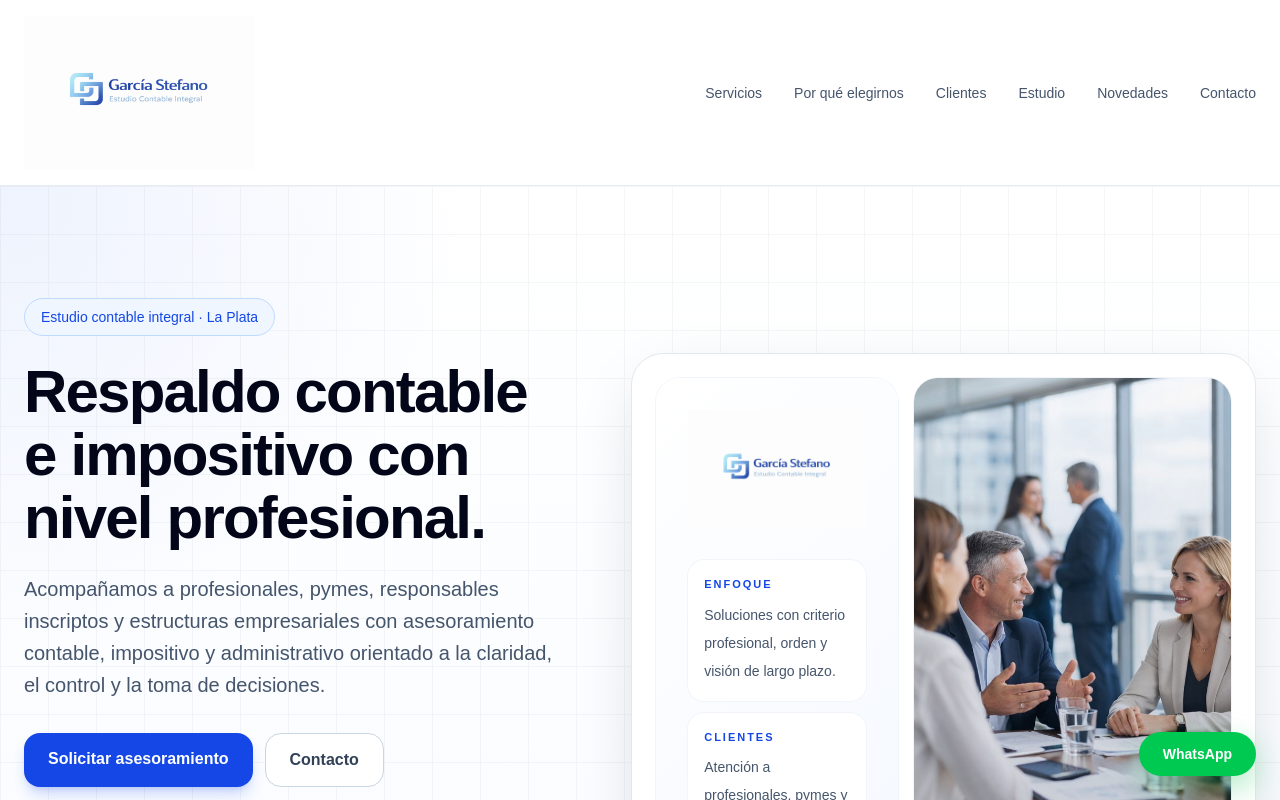
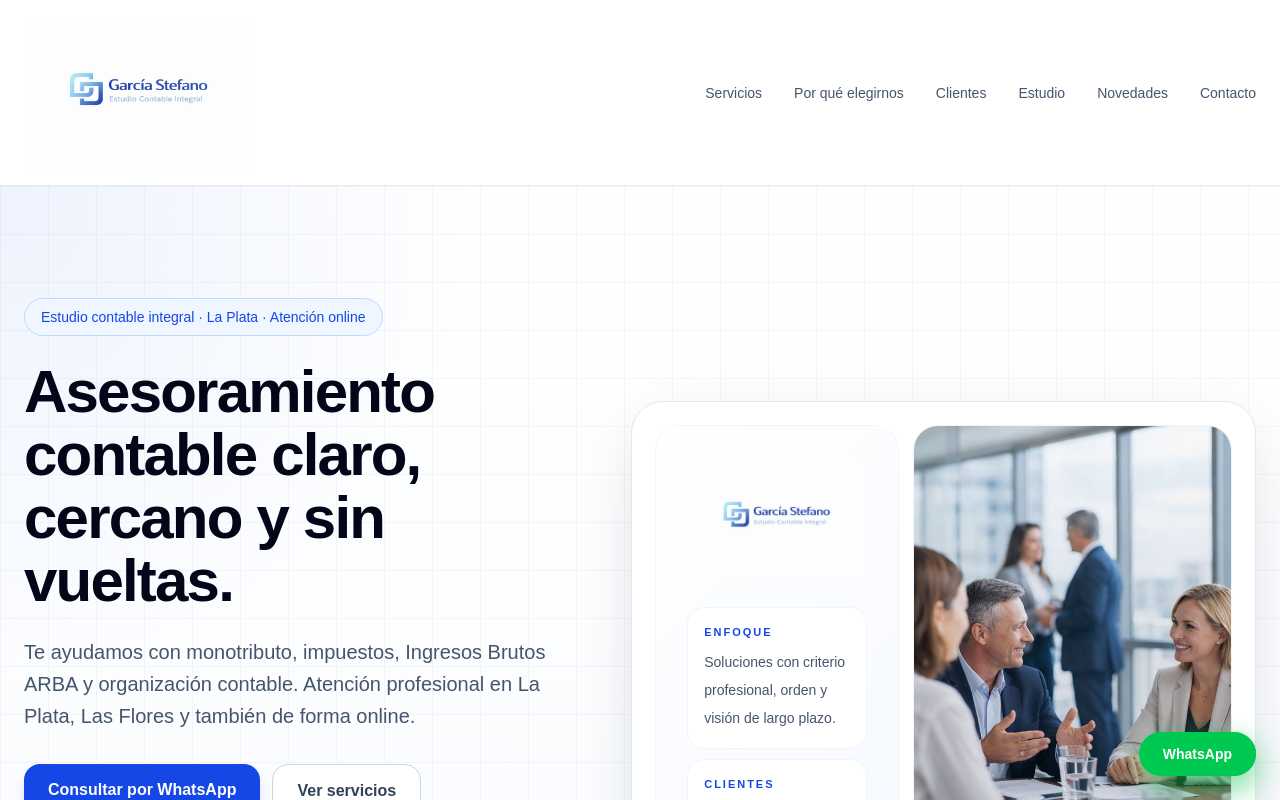
Before and after one commit to diegoartola/garciastefano-web, a Next.js app: page / in a window 1280 px wide. Shown: the top 800 px of the page. Built offline with nearby package versions, Linux system fonts and the light colour scheme; no server answers.

Commit message:
fix: landing seo Las Flores en cards

```diff
--- a/app/page.tsx
+++ b/app/page.tsx
@@ -56,18 +56,17 @@ export default async function Home() {
         <div className="relative mx-auto grid max-w-7xl items-center gap-10 md:gap-16 lg:grid-cols-[1fr_1.15fr] motion-safe:animate-[fadeUp_.7s_ease-out]">
           <div className="text-center lg:text-left">
             <span className="inline-flex rounded-full border border-blue-200 bg-blue-50 px-4 py-2 text-[12px] font-medium text-blue-700 md:text-sm">
-              Estudio contable integral · La Plata
+              Estudio contable integral · La Plata · Atención online
             </span>
 
-            <h1 className="mx-auto mt-5 max-w-[12ch] text-[2.45rem] font-bold leading-[1.08] tracking-[-0.03em] text-slate-950 sm:max-w-none sm:text-5xl md:mt-6 md:text-5xl lg:mx-0 lg:text-6xl lg:leading-[1.05]">
-              Respaldo contable e impositivo con nivel profesional.
+            <h1 className="mx-auto mt-5 max-w-[13ch] text-[2.45rem] font-bold leading-[1.08] tracking-[-0.03em] text-slate-950 sm:max-w-none sm:text-5xl md:mt-6 md:text-5xl lg:mx-0 lg:text-6xl lg:leading-[1.05]">
+              Asesoramiento contable claro, cercano y sin vueltas.
             </h1>
 
-            <p className="mx-auto mt-5 max-w-[36rem] text-[1.05rem] leading-8 text-slate-600 sm:text-lg md:mt-6 md:max-w-2xl md:text-xl lg:mx-0">
-              Acompañamos a profesionales, pymes, responsables inscriptos y
-              estructuras empresariales con asesoramiento contable, impositivo y
-              administrativo orientado a la claridad, el control y la toma de
-              decisiones.
+            <p className="mx-auto mt-5 max-w-[38rem] text-[1.05rem] leading-8 text-slate-600 sm:text-lg md:mt-6 md:max-w-2xl md:text-xl lg:mx-0">
+              Te ayudamos con monotributo, impuestos, Ingresos Brutos ARBA y
+              organización contable. Atención profesional en La Plata, Las
+              Flores y también de forma online.
             </p>
 
             <div className="mt-8 flex flex-col gap-3 sm:flex-row sm:justify-center lg:justify-start">
@@ -77,20 +76,26 @@ export default async function Home() {
                 rel="noopener noreferrer"
                 className="rounded-2xl bg-blue-700 px-6 py-3.5 text-center font-semibold text-white shadow-lg shadow-blue-700/20 transition duration-300 hover:scale-[1.01] hover:bg-blue-800"
               >
-                Solicitar asesoramiento
+                Consultar por WhatsApp
               </a>
 
               <a
-                href="#contacto"
+                href="#servicios"
                 className="rounded-2xl border border-slate-300 bg-white px-6 py-3.5 text-center font-semibold text-slate-700 transition duration-300 hover:scale-[1.01] hover:border-blue-200 hover:bg-blue-50 hover:text-blue-700"
               >
-                Contacto
+                Ver servicios
               </a>
             </div>
 
             <p className="mt-4 text-sm text-slate-500">
               Respondemos habitualmente dentro de las 24 hs hábiles.
             </p>
+
+            <div className="mt-4 flex flex-col gap-2 text-sm text-slate-600 sm:flex-row sm:flex-wrap sm:gap-x-5 sm:gap-y-2 lg:justify-start">
+              <span>✔ Atención personalizada</span>
+              <span>✔ Respuesta clara y rápida</span>
+              <span>✔ Primera orientación sin compromiso</span>
+            </div>
 
             <div className="mt-8 grid gap-3 sm:grid-cols-3">
               <div className="rounded-2xl border border-slate-200 bg-white/90 px-5 py-4 shadow-sm">
@@ -162,7 +167,7 @@ export default async function Home() {
                 <div className="relative min-h-[280px] overflow-hidden rounded-[24px] ring-1 ring-slate-100 md:min-h-[420px] lg:min-h-[500px]">
                   <Image
                     src="/hero-office.jpg"
-                    alt="Oficina profesional del estudioß"
+                    alt="Oficina profesional del estudio"
                     fill
                     sizes="(max-width: 1024px) 100vw, 50vw"
                     className="object-cover"
@@ -499,7 +504,6 @@ export default async function Home() {
             >
               Leer guía completa →
             </a>
-            <span className="text-xs text-blue-700 font-medium">Destacado</span>
           </div>
 
           <div className="rounded-2xl border border-slate-200 bg-white p-5">
@@ -547,6 +551,11 @@ export default async function Home() {
             <p className="text-[11px] uppercase tracking-[0.2em] text-slate-500">
               Guía práctica
             </p>
+
+            <h3 className="mt-2 text-lg font-semibold text-slate-900">
+              Estudio contable en Las Flores: asesoramiento para profesionales y
+              pymes
+            </h3>
 
             <p className="mt-2 text-sm text-slate-600">
               Atención contable e impositiva en Las Flores, con acompañamiento
@@ -671,12 +680,13 @@ export default async function Home() {
 
           <div className="flex w-full flex-col gap-3 sm:w-auto sm:flex-row">
             <a
-              href="https://wa.me/5492215035412?text=Hola,%20quisiera%20hacer%20una%20consulta"
+              href="https://wa.me/5492215035412?text=Hola,%20quiero%20hacer%20una%20consulta%20contable"
               target="_blank"
               rel="noopener noreferrer"
-              className="rounded-xl bg-white px-6 py-3 text-center font-semibold text-blue-700 transition duration-300 hover:bg-blue-50"
+              aria-label="WhatsApp"
+              className="fixed bottom-4 right-4 z-50 flex items-center rounded-full bg-green-500 px-5 py-3 text-sm font-semibold text-white shadow-[0_12px_30px_rgba(34,197,94,0.35)] transition duration-300 hover:scale-[1.04] hover:bg-green-600 md:bottom-6 md:right-6"
             >
-              Escribinos por WhatsApp
+              WhatsApp
             </a>
 
             <a
```
